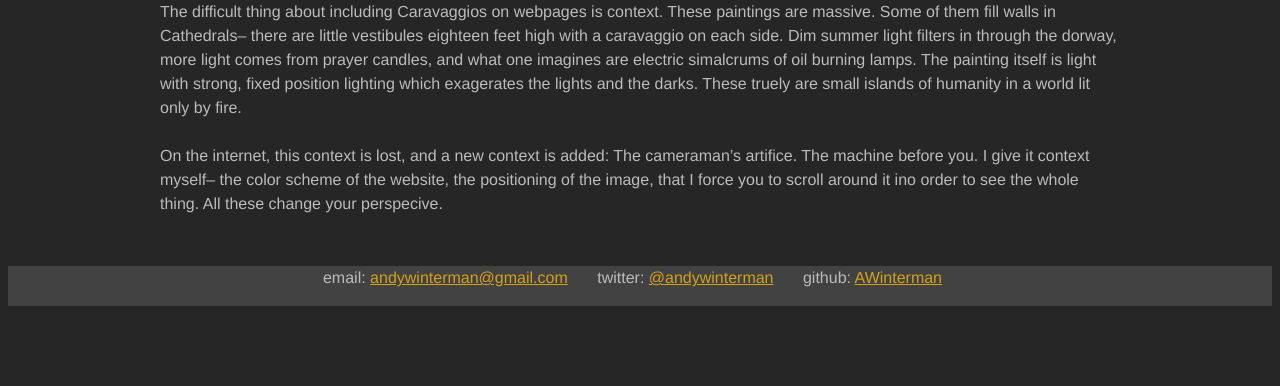
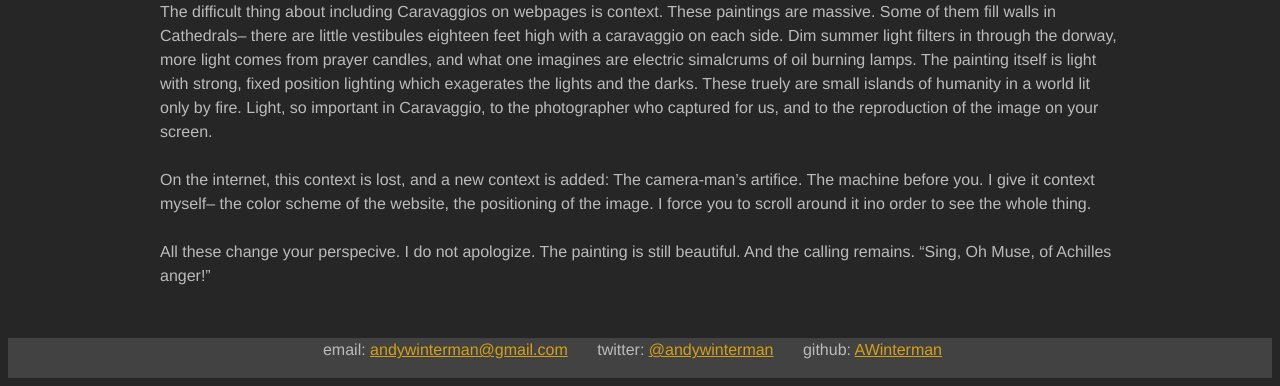
Before and after one commit to AWinterman/awinterman.github.com, a Jekyll site: the page built from _posts/2012-5-26-Hello-World.md, in a window 1280 px wide, cut to the strip 594-980 px from the top of the page. Built offline with Jekyll 4.4.1, drawn with Linux system fonts in a browser that asks for light colours; Markdown is read by kramdown in place of the engine named in the settings; before the commit the page ends 908 px from its top, so only the background shows below that.

Commit message:
Update _posts/2012-5-26-Hello-World.md

```diff
--- a/_posts/2012-5-26-Hello-World.md
+++ b/_posts/2012-5-26-Hello-World.md
@@ -10,6 +10,8 @@ Ok, I lied. This is actually written the day after the next post, not the day be
 <img src="http://upload.wikimedia.org/wikipedia/commons/1/10/Caravaggio_-_La_vocazione_di_San_Matteo.jpg" alt="The Calling of St. Mathieu" style = "margin-left: -150px">
 
 
-The difficult thing about including Caravaggios on webpages is context. These paintings are massive. Some of them fill walls in Cathedrals-- there are little vestibules eighteen feet high with a caravaggio on each side. Dim summer light filters in through the dorway, more light comes from prayer candles, and what one imagines are electric simalcrums of oil burning lamps. The painting itself is light with strong, fixed position lighting which exagerates the lights and the darks. These truely are small islands of humanity in a world lit only by fire.
+The difficult thing about including Caravaggios on webpages is context. These paintings are massive. Some of them fill walls in Cathedrals-- there are little vestibules eighteen feet high with a caravaggio on each side. Dim summer light filters in through the dorway, more light comes from prayer candles, and what one imagines are electric simalcrums of oil burning lamps. The painting itself is light with strong, fixed position lighting which exagerates the lights and the darks. These truely are small islands of humanity in a world lit only by fire. Light, so important in Caravaggio, to the photographer who captured for us, and to the reproduction of the image on your screen.
 
-On the internet, this context is lost, and a new context is added: The cameraman's artifice. The machine before you. I give it context myself-- the color scheme of the website, the positioning of the image, that I force you to scroll around it ino order to see the whole thing. All these change your perspecive.
+On the internet, this context is lost, and a new context is added: The camera-man's artifice. The machine before you. I give it context myself-- the color scheme of the website, the positioning of the image. I force you to scroll around it ino order to see the whole thing.
+
+All these change your perspecive. I do not apologize. The painting is still beautiful. And the calling remains. "Sing, Oh Muse, of Achilles anger!"
```
